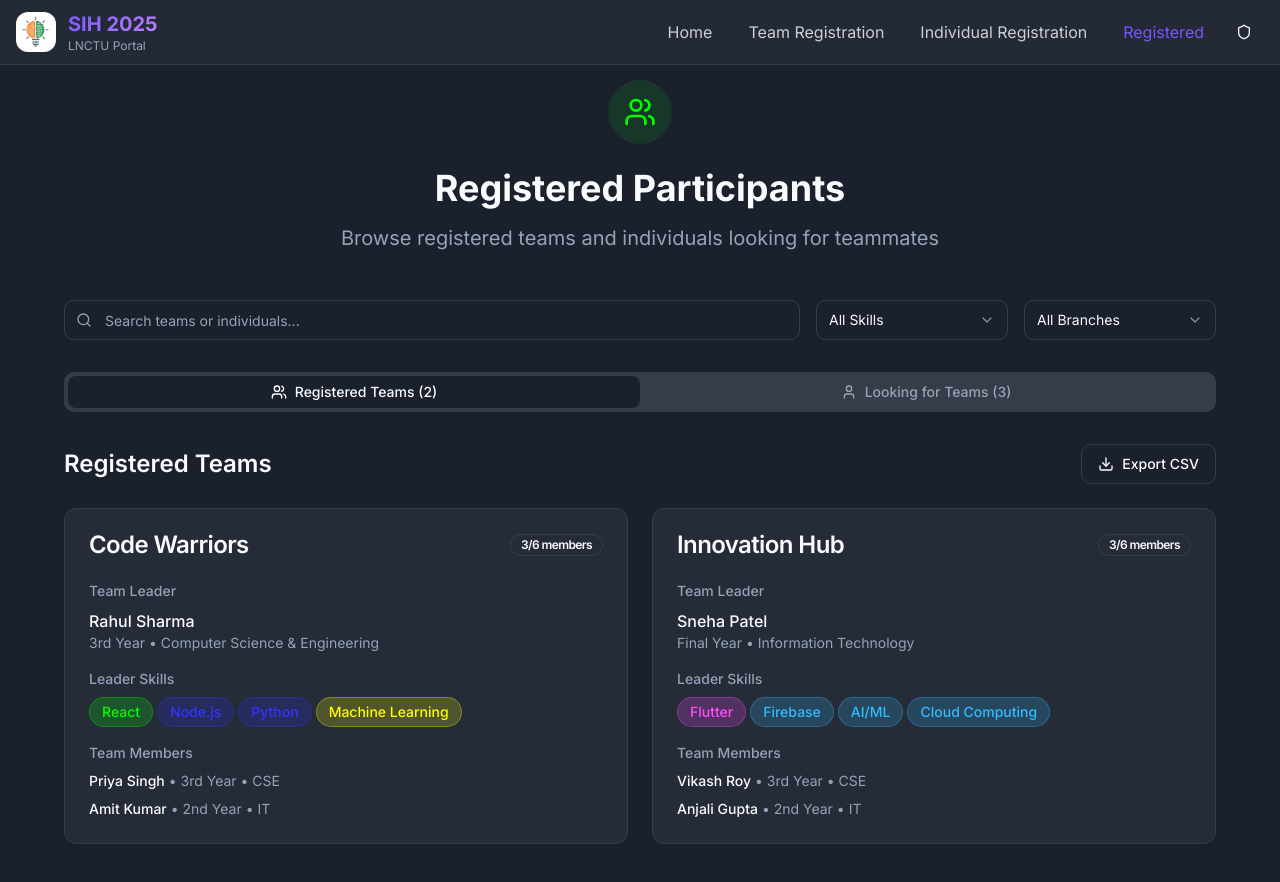
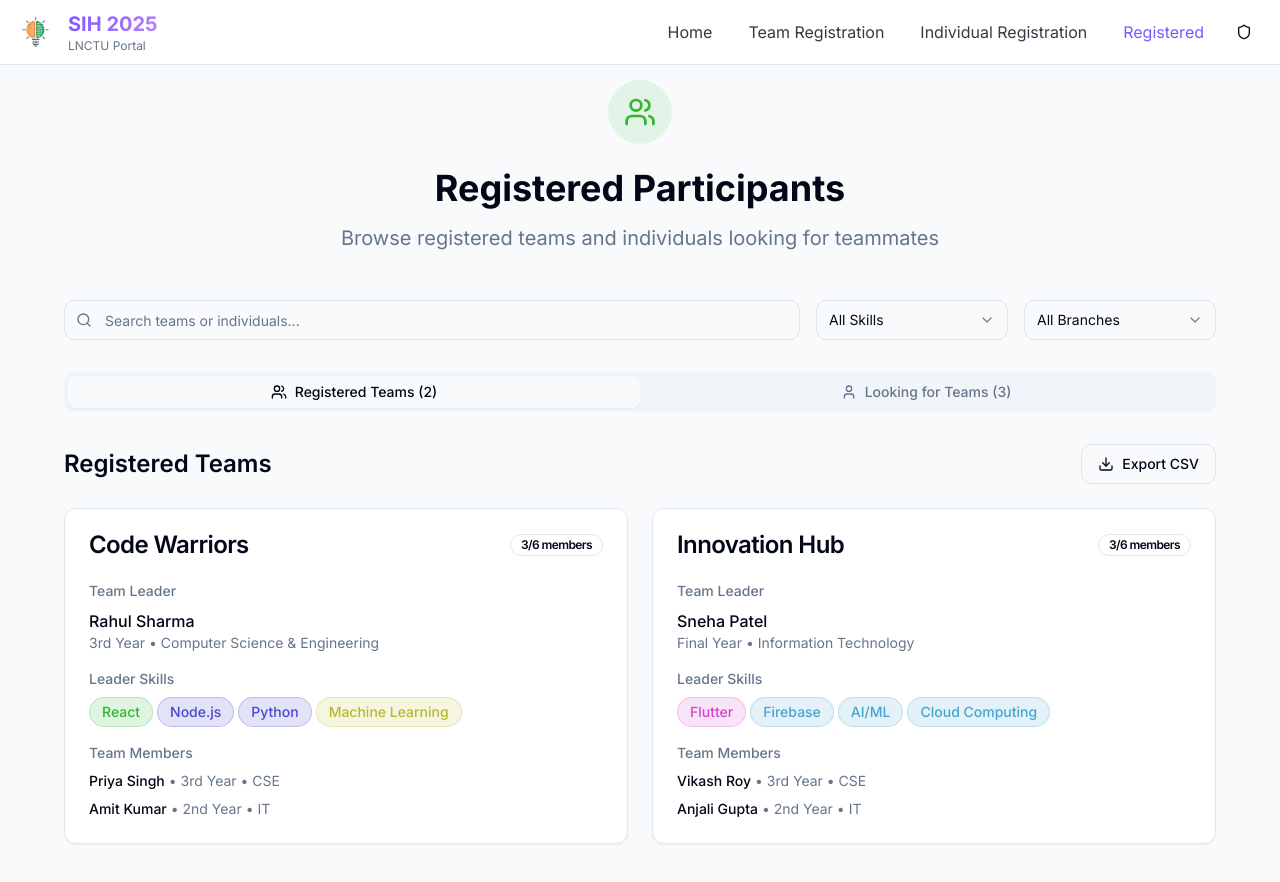
Before and after one commit to imcoolthanyou/sih_registration_2025, a React (Vite) app: page /registered in a window 1280 px wide. Shown: the top 882 px of the page. Built offline with nearby package versions, Linux system fonts and the light colour scheme.

Commit message:
Fix Registered page visibility
The Registered page is not displaying content clearly. This commit addresses the visibility issue on the Registered page.

```diff
--- a/src/index.css
+++ b/src/index.css
@@ -6,57 +6,57 @@
 
 @layer base {
   :root {
-    /* Core Theme Colors */
-    --background: 220 26% 14%;
-    --foreground: 210 40% 98%;
+    /* Light theme with better visibility */
+    --background: 210 40% 98%;
+    --foreground: 222 84% 4.9%;
 
-    --card: 220 20% 18%;
-    --card-foreground: 210 40% 98%;
+    --card: 0 0% 100%;
+    --card-foreground: 222 84% 4.9%;
 
-    --popover: 220 20% 18%;
-    --popover-foreground: 210 40% 98%;
+    --popover: 0 0% 100%;
+    --popover-foreground: 222 84% 4.9%;
 
     --primary: 252 100% 67%;
-    --primary-foreground: 220 26% 14%;
+    --primary-foreground: 210 40% 98%;
     --primary-glow: 270 100% 75%;
 
-    --secondary: 220 15% 25%;
-    --secondary-foreground: 210 40% 98%;
+    --secondary: 210 40% 96%;
+    --secondary-foreground: 222 47% 11%;
 
-    --muted: 220 15% 25%;
-    --muted-foreground: 215 20% 65%;
+    --muted: 210 40% 96%;
+    --muted-foreground: 215 16% 47%;
 
     --accent: 270 100% 75%;
-    --accent-foreground: 220 26% 14%;
+    --accent-foreground: 210 40% 98%;
 
     --destructive: 0 84% 60%;
     --destructive-foreground: 210 40% 98%;
 
-    --border: 220 15% 25%;
-    --input: 220 15% 25%;
+    --border: 214 32% 91%;
+    --input: 214 32% 91%;
     --ring: 252 100% 67%;
 
     --radius: 0.75rem;
 
-    /* SIH Specific Colors */
+    /* SIH Specific Colors with better contrast */
     --hero-gradient-start: 252 100% 67%;
     --hero-gradient-end: 270 100% 75%;
-    --skill-frontend: 120 100% 50%;
-    --skill-backend: 240 100% 60%;
-    --skill-mobile: 300 100% 65%;
-    --skill-ai: 60 100% 50%;
-    --skill-design: 330 100% 65%;
-    --skill-other: 200 100% 60%;
+    --skill-frontend: 120 60% 45%;
+    --skill-backend: 240 60% 55%;
+    --skill-mobile: 300 60% 55%;
+    --skill-ai: 60 60% 45%;
+    --skill-design: 330 60% 55%;
+    --skill-other: 200 60% 55%;
 
     /* Gradients */
     --gradient-hero: linear-gradient(135deg, hsl(var(--hero-gradient-start)), hsl(var(--hero-gradient-end)));
-    --gradient-card: linear-gradient(145deg, hsl(var(--card)) 0%, hsl(220 15% 22%) 100%);
+    --gradient-card: linear-gradient(145deg, hsl(var(--card)) 0%, hsl(210 40% 95%) 100%);
     --gradient-button: linear-gradient(135deg, hsl(var(--primary)), hsl(var(--accent)));
 
     /* Shadows */
-    --shadow-glow: 0 0 40px hsl(var(--primary) / 0.3);
-    --shadow-card: 0 8px 32px hsl(220 26% 14% / 0.3);
-    --shadow-elevated: 0 20px 40px hsl(220 26% 14% / 0.4);
+    --shadow-glow: 0 0 40px hsl(var(--primary) / 0.2);
+    --shadow-card: 0 8px 32px hsl(215 25% 27% / 0.1);
+    --shadow-elevated: 0 20px 40px hsl(215 25% 27% / 0.15);
 
     /* Animations */
     --transition-smooth: all 0.3s cubic-bezier(0.4, 0, 0.2, 1);
@@ -80,37 +80,26 @@
   }
 
   .dark {
-    --background: 222.2 84% 4.9%;
+    /* Dark theme for optional toggle */
+    --background: 220 26% 14%;
     --foreground: 210 40% 98%;
-
-    --card: 222.2 84% 4.9%;
+    --card: 220 20% 18%;
     --card-foreground: 210 40% 98%;
-
-    --popover: 222.2 84% 4.9%;
+    --popover: 220 20% 18%;
     --popover-foreground: 210 40% 98%;
-
-    --primary: 210 40% 98%;
-    --primary-foreground: 222.2 47.4% 11.2%;
-
-    --secondary: 217.2 32.6% 17.5%;
+    --primary: 252 100% 67%;
+    --primary-foreground: 220 26% 14%;
+    --secondary: 220 15% 25%;
     --secondary-foreground: 210 40% 98%;
-
-    --muted: 217.2 32.6% 17.5%;
-    --muted-foreground: 215 20.2% 65.1%;
-
-    --accent: 217.2 32.6% 17.5%;
-    --accent-foreground: 210 40% 98%;
-
-    --destructive: 0 62.8% 30.6%;
-    --destructive-foreground: 210 40% 98%;
-
-    --border: 217.2 32.6% 17.5%;
-    --input: 217.2 32.6% 17.5%;
-    --ring: 212.7 26.8% 83.9%;
-  }
-
-  .dark {
-    /* Keep light theme as default for SIH Portal */
+    --muted: 220 15% 25%;
+    --muted-foreground: 215 20% 65%;
+    --accent: 270 100% 75%;
+    --accent-foreground: 220 26% 14%;
+    --border: 220 15% 25%;
+    --input: 220 15% 25%;
+    --gradient-card: linear-gradient(145deg, hsl(var(--card)) 0%, hsl(220 15% 22%) 100%);
+    --shadow-card: 0 8px 32px hsl(220 26% 14% / 0.3);
+    --shadow-elevated: 0 20px 40px hsl(220 26% 14% / 0.4);
   }
 }
 
@@ -145,12 +134,12 @@
     @apply px-3 py-1 rounded-full text-sm font-medium transition-all duration-300;
   }
 
-  .skill-frontend { @apply bg-skill-frontend/20 text-skill-frontend border border-skill-frontend/30; }
-  .skill-backend { @apply bg-skill-backend/20 text-skill-backend border border-skill-backend/30; }
-  .skill-mobile { @apply bg-skill-mobile/20 text-skill-mobile border border-skill-mobile/30; }
-  .skill-ai { @apply bg-skill-ai/20 text-skill-ai border border-skill-ai/30; }
-  .skill-design { @apply bg-skill-design/20 text-skill-design border border-skill-design/30; }
-  .skill-other { @apply bg-skill-other/20 text-skill-other border border-skill-other/30; }
+  .skill-frontend { @apply bg-skill-frontend/15 text-skill-frontend border border-skill-frontend/25; }
+  .skill-backend { @apply bg-skill-backend/15 text-skill-backend border border-skill-backend/25; }
+  .skill-mobile { @apply bg-skill-mobile/15 text-skill-mobile border border-skill-mobile/25; }
+  .skill-ai { @apply bg-skill-ai/15 text-skill-ai border border-skill-ai/25; }
+  .skill-design { @apply bg-skill-design/15 text-skill-design border border-skill-design/25; }
+  .skill-other { @apply bg-skill-other/15 text-skill-other border border-skill-other/25; }
 }
 
 @layer components {
```
